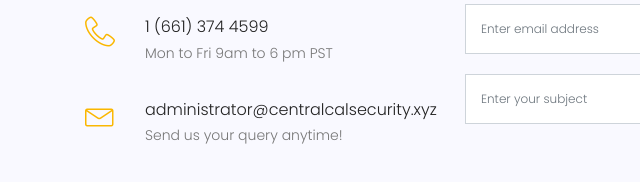
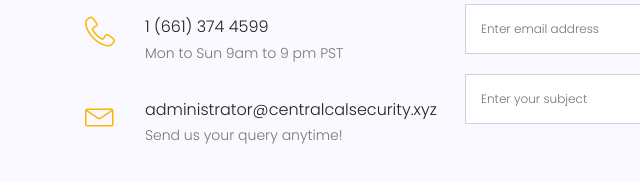
Before and after one commit to centralcalsecurity/centralcalsecurity.github.io, a plain HTML site: page contact.html in a window 1280 px wide. Shown: the part 1097-1279 px from the top of the page, 0-640 px from the left. Drawn offline with nearby package versions, Linux system fonts and the light colour scheme; some packages are replaced by stand-ins of ours.

Commit message:
google verification
google v

```diff
--- a/contact.html
+++ b/contact.html
@@ -118,7 +118,7 @@
 								</div>
 								<div class="contact-details">
 									<h5>1 (661) 374 4599</h5>
-									<p>Mon to Fri 9am to 6 pm PST</p>
+									<p>Mon to Sun 9am to 9 pm PST</p>
 								</div>
 							</div>
 							<div class="single-contact-address d-flex flex-row">
```
Also changed, not shown: index.html (+3 -0 lines).
